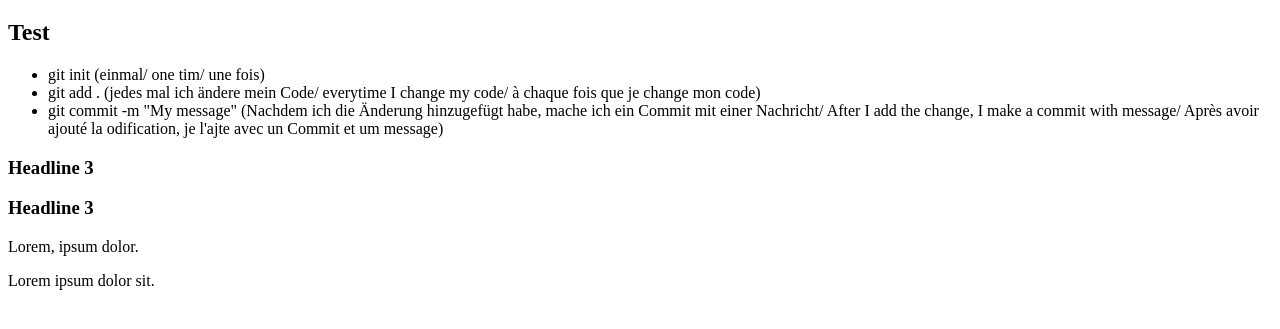
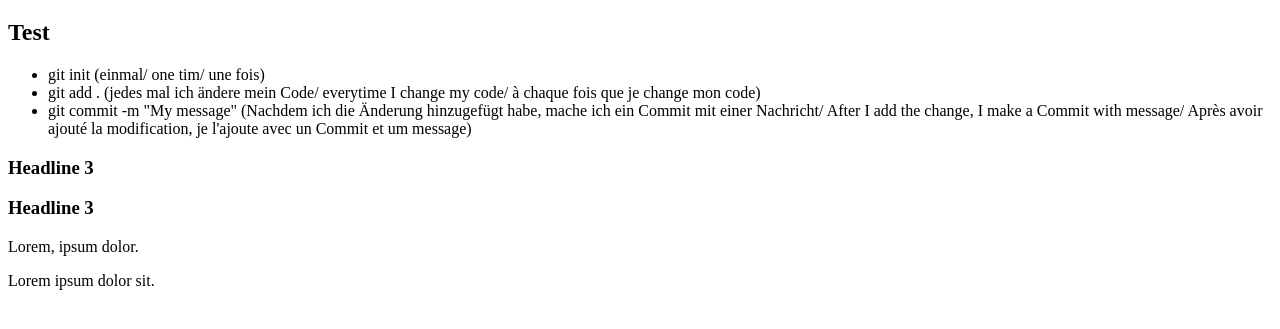
Before and after one commit to iwinter74/first_repo_temp, a plain HTML site: page index.html in a window 1280 px wide. Shown: the part 61-390 px from the top of the page. Drawn offline with Linux system fonts and the light colour scheme.

Commit message:
corrections

```diff
--- a/index.html
+++ b/index.html
@@ -12,7 +12,7 @@
     <ul>
         <li>git init (einmal/ one tim/ une fois)</li>
         <li>git add . (jedes mal ich ändere mein Code/ everytime I change my code/ à chaque fois que je change mon code)</li>
-        <li>git commit -m "My message" (Nachdem ich die Änderung hinzugefügt habe, mache ich ein Commit mit einer Nachricht/ After I add the change, I make a commit with  message/ Après avoir ajouté la odification, je l'ajte avec un Commit et um message)</li>
+        <li>git commit -m "My message" (Nachdem ich die Änderung hinzugefügt habe, mache ich ein Commit mit einer Nachricht/ After I add the change, I make a Commit with  message/ Après avoir ajouté la modification, je l'ajoute avec un Commit et um message)</li>
     </ul>
     <section>
         <h3>Headline 3</h3>
```
